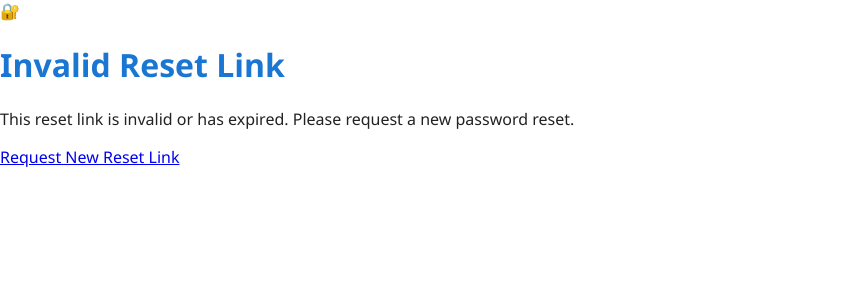
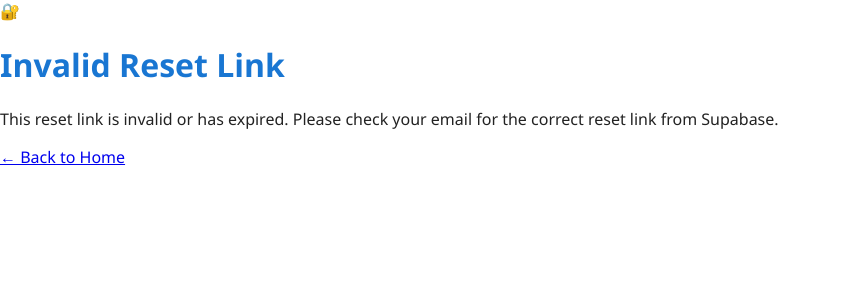
Before and after one commit to Akeem1066/roasorg-website, a Next.js app: page /reset-password in a window 1280 px wide. Shown: the top 300 px of the page, without its empty margins (0-841 px from the left). Built offline with nearby package versions, Linux system fonts and the light colour scheme.

Commit message:
Fix: Enable API routes and clean up reset password page - remove static export limitation

```diff
--- a/next.config.js
+++ b/next.config.js
@@ -1,6 +1,5 @@
 /** @type {import('next').NextConfig} */
 module.exports = {
-  output: 'export',
   images: {
     unoptimized: true,
   },
--- a/pages/reset-password.js
+++ b/pages/reset-password.js
@@ -109,11 +109,13 @@ export default function ResetPassword() {
           <div className="logo">🔐</div>
           <h1>Invalid Reset Link</h1>
           <p className="subtitle">
-            This reset link is invalid or has expired. Please request a new password reset.
+            This reset link is invalid or has expired. Please check your email for the correct reset link from Supabase.
           </p>
-          <Link href="/forgot-password" className="btn">
-            Request New Reset Link
-          </Link>
+          <div className="links">
+            <Link href="/" className="back-link">
+              ← Back to Home
+            </Link>
+          </div>
         </div>
       </div>
     );
@@ -179,8 +181,8 @@ export default function ResetPassword() {
           )}
 
           <div className="links">
-            <Link href="/forgot-password" className="back-link">
-              ← Back to Forgot Password
+            <Link href="/" className="back-link">
+              ← Back to Home
             </Link>
           </div>
         </div>
```
